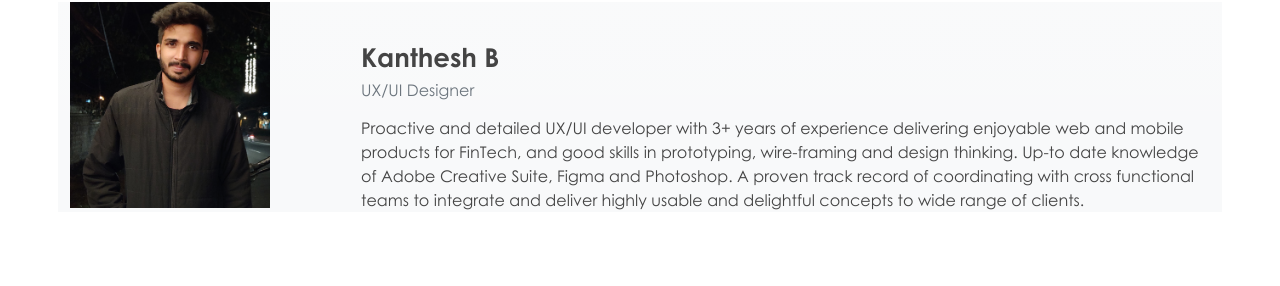
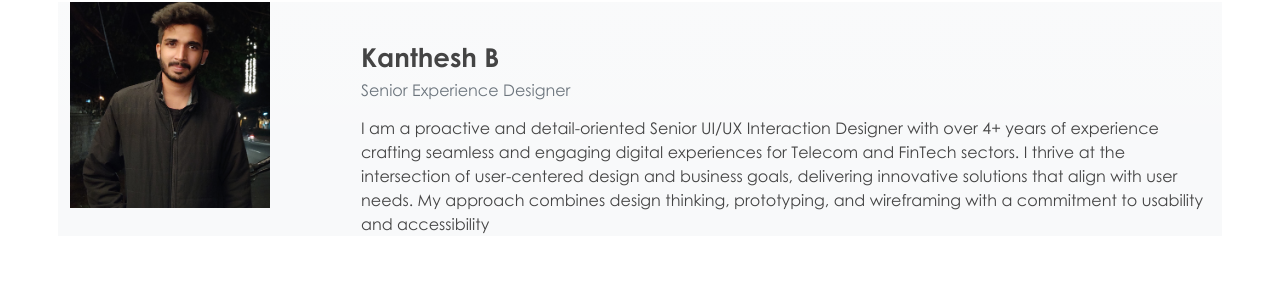
Before and after one commit to kanthesh-Designhut/Profile.github.io, a plain HTML site: page index.html in a window 1280 px wide. Shown: the part 2323-2609 px from the top of the page. Drawn offline with nearby package versions, Linux system fonts and the light colour scheme.

Commit message:
Update index.html
Signed-off-by: kanthesh-Designhut <80976959+kanthesh-Designhut@users.noreply.github.com>

```diff
--- a/index.html
+++ b/index.html
@@ -65,7 +65,7 @@
                 <div class="col-xl-7 col-lg-9 text-center">
 
                     <h1>Kanthesh</h1>
-                    <h2> Senior UX/UI Designer</h2>
+                    <h2> Senior Product Designer</h2>
                 </div>
             </div>
             <div class="text-center">
@@ -224,9 +224,10 @@
                 </div>
                 <div class="col-lg-9 mt-4">
                     <h3><strong>Kanthesh B</strong></h3>
-                    <h6 class="text-secondary mb-3">UX/UI Designer</h6>
-                    <p>Proactive and detailed UX/UI developer with 3+ years of experience delivering enjoyable web and mobile products for FinTech, and good skills in prototyping, wire-framing and design thinking. Up-to date knowledge of Adobe Creative Suite,
-                        Figma and Photoshop. A proven track record of coordinating with cross functional teams to integrate and deliver highly usable and delightful concepts to wide range of clients.</p>
+                    <h6 class="text-secondary mb-3">Senior Experience Designer</h6>
+                    <p> I am a proactive and detail-oriented Senior UI/UX Interaction Designer with over 4+ years of experience crafting seamless and engaging digital experiences for Telecom and FinTech sectors.
+                        I thrive at the intersection of user-centered design and business goals, delivering innovative solutions that align with user needs.
+                        My approach combines design thinking, prototyping, and wireframing with a commitment to usability and accessibility</p>
                 </div>
             </div>
     </section>
```
